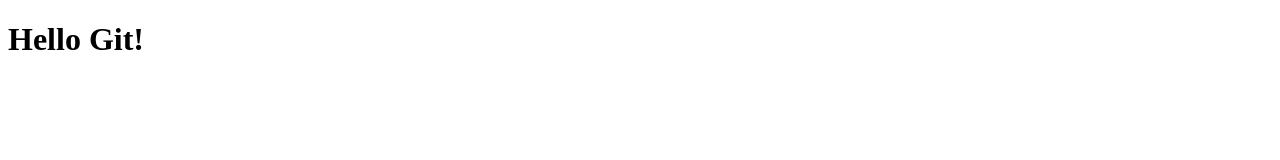
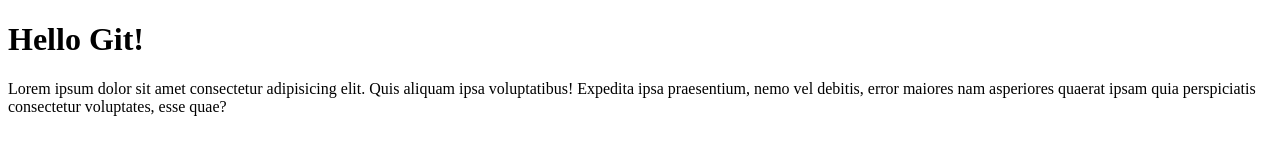
Before and after one commit to zuzanna-melaniuk/git-course-5, a plain HTML site: page index.html in a window 1280 px wide. Drawn offline with Linux system fonts and the light colour scheme.

Commit message:
added paragraph into index.html

```diff
--- a/index.html
+++ b/index.html
@@ -8,5 +8,8 @@
 </head>
 <body>
     <h1>Hello Git!</h1>
+    <p>
+        Lorem ipsum dolor sit amet consectetur adipisicing elit. Quis aliquam ipsa voluptatibus! Expedita ipsa praesentium, nemo vel debitis, error maiores nam asperiores quaerat ipsam quia perspiciatis consectetur voluptates, esse quae?
+    </p>
 </body>
 </html>
```
